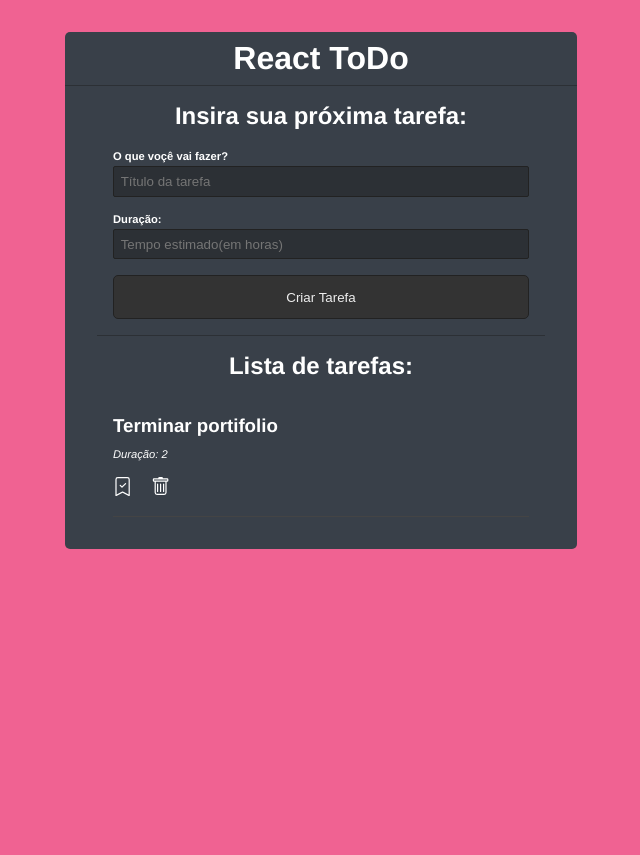
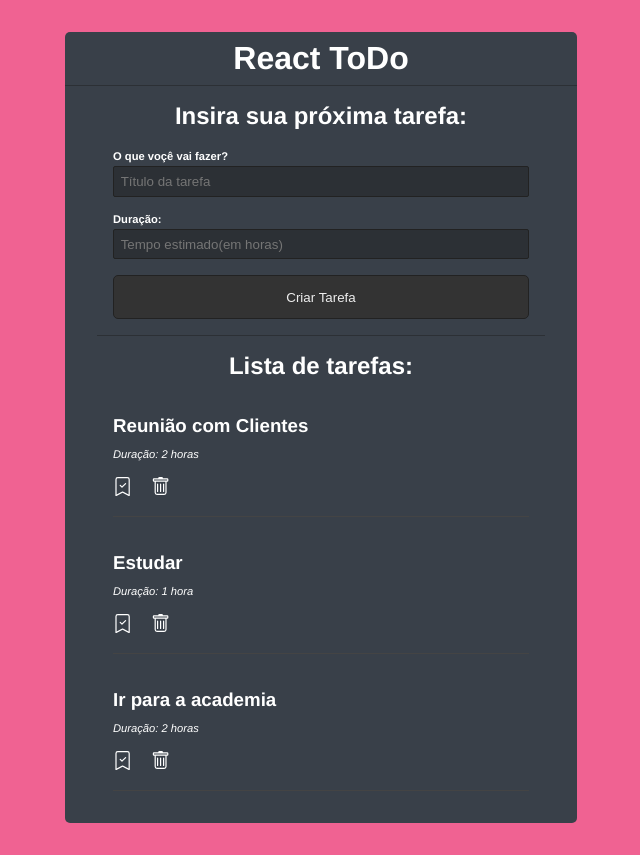
Before and after one commit to edimaiquemaciel/react-todolist, a React (Vite) app: page / in a window 1280 px wide. Shown: the whole page, without its empty margins (319-959 px from the left). Before the commit the page ends 800 px from the top, so only its background shows below. Built offline with nearby package versions, Linux system fonts and the light colour scheme; data requests are answered from the project's data file.

Commit message:
adicionando a distinção do plural de hora quando a duração da tarefa for maior que 1

```diff
--- a/data/db.json
+++ b/data/db.json
@@ -1,8 +1,20 @@
 {
   "todos": [
     {
-      "id": "a265",
-      "title": "Terminar portifolio",
+      "id": "d70a",
+      "title": "Reunião com Clientes",
+      "time": "2",
+      "done": false
+    },
+    {
+      "id": "c2ad",
+      "title": "Estudar",
+      "time": "1",
+      "done": false
+    },
+    {
+      "id": "4e80",
+      "title": "Ir para a academia",
       "time": "2",
       "done": false
     }
--- a/src/App.jsx
+++ b/src/App.jsx
@@ -127,7 +127,7 @@ function App() {
         {todos.map((todo) => (
           <div className="todo" key={todo.id}>
             <h3 className={todo.done ? "todo-done" : ""}>{todo.title}</h3>
-            <p>Duração: {todo.time}</p>
+            <p>Duração: {todo.time} {todo.time > 1 ? "horas" : "hora"}</p>
             <div className="actions">
               <span onClick={() => handleEdit(todo)}>
                 {!todo.done ? <BsBookmarkCheck /> : <BsBookmarkCheckFill />}
```
